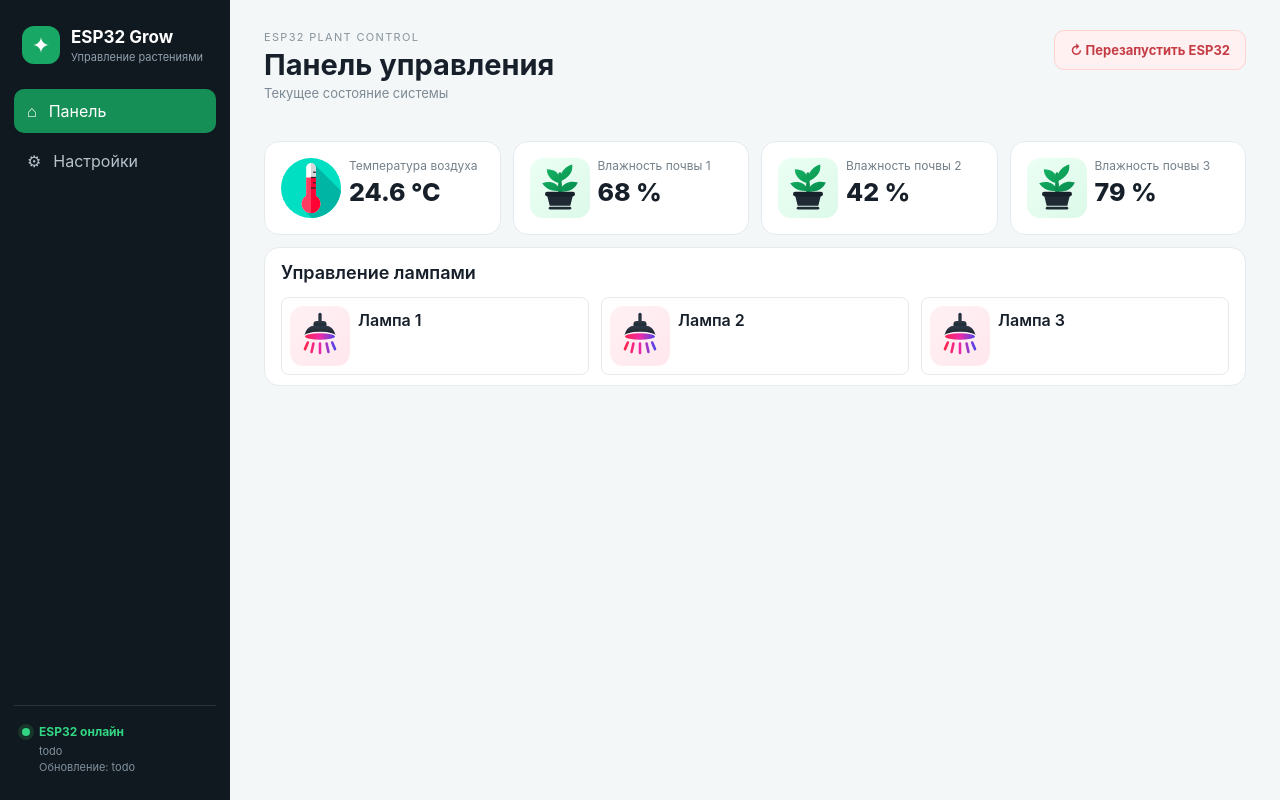
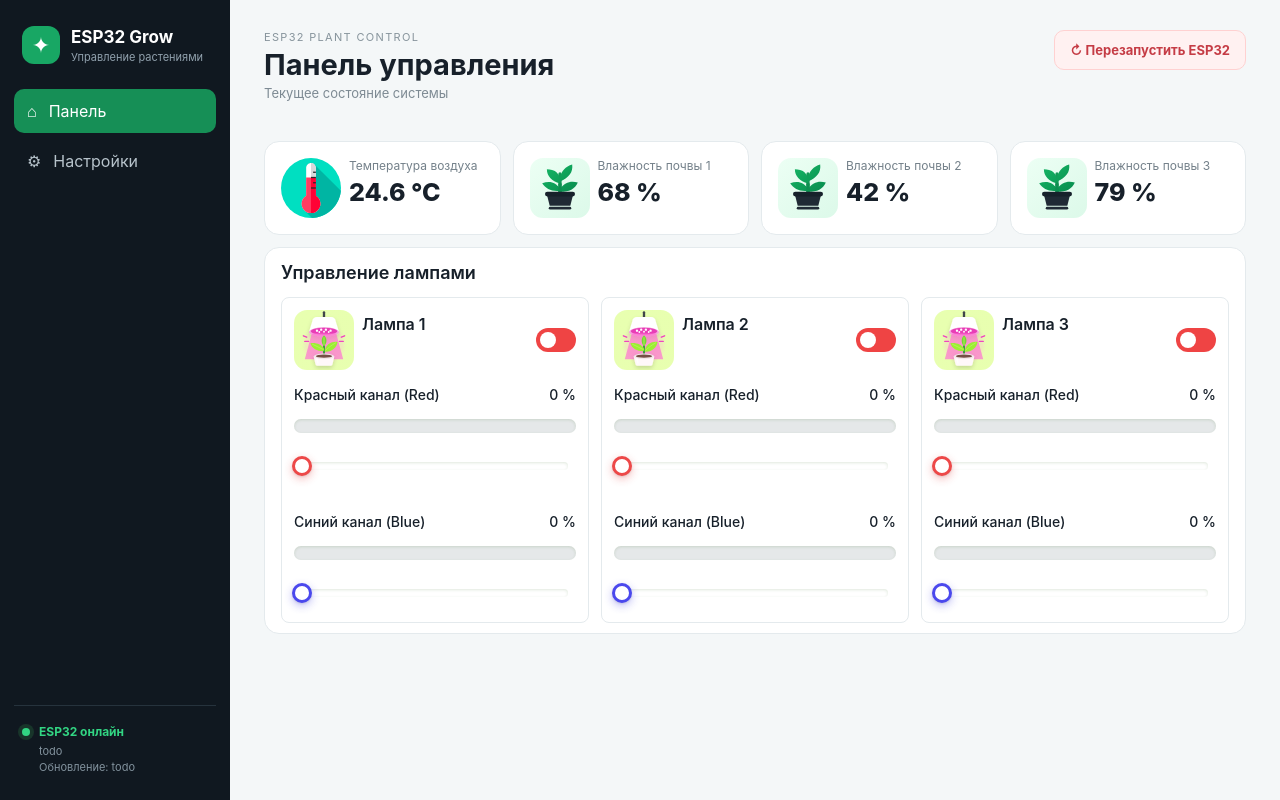
Before and after one commit to markov-git/esp32-lamp-web, a React (Vite) app: page / in a window 1280 px wide. Built offline with nearby package versions, Linux system fonts and the light colour scheme.

Commit message:
Управление каналами света

```diff
--- a/src/App.css
+++ b/src/App.css
@@ -222,3 +222,11 @@ button {
     display: flex;
     gap: 12px;
 }
+
+.mt10 {
+    margin-top: 10px;
+}
+
+.mt22 {
+    margin-top: 22px;
+}
--- a/src/components/ui/LampCard.css
+++ b/src/components/ui/LampCard.css
@@ -1,5 +1,5 @@
 .lamp-card {
-	padding: 8px;
+	padding: 12px;
 	background: #fff;
 	border: 1px solid #e4eaed;
 	border-radius: 8px;
@@ -9,6 +9,7 @@
 .lamp-card-header {
 	display: flex;
 	gap: 8px;
+	justify-content: space-between;
 }
 
 .lamp-card-icon {
@@ -25,6 +26,11 @@
 .lamp-card-caption {
 	display: flex;
 	flex-direction: column;
+	flex: 1;
+}
+
+.lamp-card-toggle {
+	align-self: center;
 }
 
 .lamp-card-title {
@@ -32,3 +38,15 @@
 	font-weight: 600;
 	margin-top: 4px
 }
+
+.lamp-card-body {
+	margin-top: 16px;
+	display: flex;
+	flex-direction: column;
+	gap: 8px;
+}
+
+.lamp-card-label {
+	font-size: 14px;
+	font-weight: 500;
+}
--- a/src/components/ui/LampCard.tsx
+++ b/src/components/ui/LampCard.tsx
@@ -1,12 +1,74 @@
-import type { ILampState } from '../../types/esp32.ts';
+import type { ILampState, TLampChannel } from '../../types/esp32.ts';
 import './LampCard.css'
+import { Toggle } from './Toggle.tsx';
+import { Range } from './Range.tsx';
+import { ProgressBar } from './ProgressBar.tsx';
+import { setChannel } from '../../api/esp32.ts';
+import { useState } from 'react';
+import { useAppContext } from '../../Context.tsx';
 
 interface IProps {
 	value: ILampState | undefined;
 }
 
 export const LampCard = (props: IProps) => {
+	const [processing, setProcessing] = useState(false);
+	const ctx = useAppContext();
 
+	const someChannelEnabled = !!props.value?.red || !!props.value?.blue;
+
+	const changeChannelValue = async (channel: TLampChannel, value: number) => {
+		if (!props.value || processing) return;
+		try {
+			setProcessing(true);
+			const state = await setChannel(props.value.id, channel, value);
+			ctx?.changeState(state);
+		} catch (e) {
+			console.error(e);
+		} finally {
+			setProcessing(false);
+		}
+	}
+
+	const toggleLamp = async () => {
+		if (!props.value || processing) return;
+		try {
+			setProcessing(true);
+			const newValue = someChannelEnabled ? 0 : 100;
+			await setChannel(props.value.id, 'red', newValue);
+			const state = await setChannel(props.value.id, 'blue', newValue);
+			ctx?.changeState(state);
+		} catch (e) {
+			console.error(e);
+		} finally {
+			setProcessing(false);
+		}
+	}
+
+	const renderChannelControls = (channel: TLampChannel, className?: string) => {
+		const captionByChannel: Record<TLampChannel, string> = {
+			red: 'Красный канал (Red)',
+			blue: 'Синий канал (Blue)'
+		}
+		const value = props.value?.[channel];
+
+		return (
+			<>
+				<div className={"lamp-card-header" + (className || '')}>
+					<div className="lamp-card-label">
+						{captionByChannel[channel]}
+					</div>
+
+					<div className="lamp-card-label">
+						{`${value ?? '-'} %`}
+					</div>
+				</div>
+
+				<ProgressBar value={value ?? 0} mode={channel}/>
+				<Range value={value ?? 0} onChange={v => changeChannelValue(channel, v)} mode={channel}/>
+			</>
+		)
+	}
 
 	return (
 		<div className="lamp-card">
@@ -20,10 +82,15 @@ export const LampCard = (props: IProps) => {
 						{`Лампа ${props.value?.id || '-'}`}
 					</div>
 				</div>
+
+				<div className="lamp-card-toggle">
+					<Toggle value={someChannelEnabled} onChange={toggleLamp}/>
+				</div>
 			</div>
 
 			<div className="lamp-card-body">
-
+				{renderChannelControls('red')}
+				{renderChannelControls('blue', ' mt22')}
 			</div>
 		</div>
 	)
--- /dev/null
+++ b/src/components/ui/ProgressBar.tsx
@@ -0,0 +1,78 @@
+interface IProps {
+	min?: number;
+	max?: number;
+	value: number;
+
+	mode: 'red' | 'blue';
+}
+
+export const ProgressBar = ({
+						  min = 0,
+						  max = 100,
+						  value,
+						  mode,
+					  }: IProps) => {
+	const percent = ((value - min) / (max - min)) * 100;
+
+	const colorsByMode = {
+		red: {
+			activeTrackBg: 'linear-gradient(90deg, rgb(255 107 107), rgb(229 47 47))',
+			activeTrackBsh: 'rgb(229 47 47 / 30%) 0px 2px 8px',
+			thumbBorder: '3px solid rgb(237 72 72)',
+			thumbBsh: 'rgb(225 45 45 / 30%) 0px 3px 8px, rgba(0, 0, 0, 0.1) 0px 1px 2px',
+		},
+		blue: {
+			activeTrackBg: 'linear-gradient(90deg, rgb(110 107 255), rgb(49 47 229))',
+			activeTrackBsh: 'rgb(47 56 229 / 30%) 0px 2px 8px',
+			thumbBorder: '3px solid rgb(74 72 237)',
+			thumbBsh: 'rgb(49 45 225 / 30%) 0px 3px 8px, rgba(0, 0, 0, 0.1) 0px 1px 2px',
+		},
+	};
+
+	return (
+		<div
+			style={ {
+				padding: '8px 0',
+				borderRadius: '18px',
+				flex: 1,
+			} }
+		>
+			<div
+				style={ {
+					position: 'relative',
+					height: '14px',
+				} }
+			>
+				{/* Track */ }
+				<div
+					style={ {
+						position: 'absolute',
+						top: 0,
+						left: 0,
+						right: 0,
+						height: '14px',
+						borderRadius: '10px',
+						background: 'rgb(125 138 147 / 20%)',
+						boxShadow: 'inset 0 1px 3px rgba(50,100,30,.15)',
+					} }
+				/>
+
+				{/* Active track */ }
+				<div
+					style={ {
+						position: 'absolute',
+						top: 0,
+						left: 0,
+						width: `${ percent }%`,
+						height: '14px',
+						borderRadius: '10px',
+						background: colorsByMode[mode].activeTrackBg,
+						boxShadow: colorsByMode[mode].activeTrackBsh,
+						pointerEvents: 'none',
+					} }
+				/>
+
+			</div>
+		</div>
+	);
+};
--- /dev/null
+++ b/src/components/ui/Range.tsx
@@ -0,0 +1,123 @@
+import * as React from 'react';
+
+interface IProps {
+	min?: number;
+	max?: number;
+	value: number;
+
+	mode: 'red' | 'blue';
+
+	onChange: (value: number) => void;
+}
+
+export const Range = ({
+						  min = 0,
+						  max = 100,
+						  value,
+						  mode,
+						  onChange,
+					  }: IProps) => {
+
+	const percent = ((value - min) / (max - min)) * 100;
+
+	const handleChange = (e: React.ChangeEvent<HTMLInputElement>) => {
+		const nextValue = Number(e.target.value);
+		onChange(nextValue);
+	};
+
+	const colorsByMode = {
+		red: {
+			activeTrackBg: 'linear-gradient(90deg, rgb(255 107 107), rgb(229 47 47))',
+			activeTrackBsh: 'rgb(229 47 47 / 30%) 0px 2px 8px',
+			thumbBorder: '3px solid rgb(237 72 72)',
+			thumbBsh: 'rgb(225 45 45 / 30%) 0px 3px 8px, rgba(0, 0, 0, 0.1) 0px 1px 2px',
+		},
+		blue: {
+			activeTrackBg: 'linear-gradient(90deg, rgb(110 107 255), rgb(49 47 229))',
+			activeTrackBsh: 'rgb(47 56 229 / 30%) 0px 2px 8px',
+			thumbBorder: '3px solid rgb(74 72 237)',
+			thumbBsh: 'rgb(49 45 225 / 30%) 0px 3px 8px, rgba(0, 0, 0, 0.1) 0px 1px 2px',
+		},
+	};
+
+	return (
+		<div
+			style={ {
+				padding: '10px 8px',
+				borderRadius: '18px',
+				flex: 1,
+			} }
+		>
+			<div
+				style={ {
+					position: 'relative',
+					height: '14px',
+				} }
+			>
+				{/* Track */ }
+				<div
+					style={ {
+						position: 'absolute',
+						top: '3px',
+						left: 0,
+						right: 0,
+						height: '8px',
+						borderRadius: '10px',
+						background: 'rgba(255,255,255,.65)',
+						boxShadow: 'inset 0 1px 3px rgba(50,100,30,.15)',
+					} }
+				/>
+
+				{/* Active track */ }
+				<div
+					style={ {
+						position: 'absolute',
+						top: '3px',
+						left: 0,
+						width: `${ percent }%`,
+						height: '8px',
+						borderRadius: '10px',
+						background: colorsByMode[mode].activeTrackBg,
+						boxShadow: colorsByMode[mode].activeTrackBsh,
+						pointerEvents: 'none',
+					} }
+				/>
+
+				{/* Native range */ }
+				<input
+					type="range"
+					min={ min }
+					max={ max }
+					value={ value }
+					onChange={ handleChange }
+					aria-label="Яркость"
+					style={ {
+						position: 'absolute',
+						inset: 0,
+						width: '100%',
+						height: '14px',
+						margin: 0,
+						opacity: 0,
+						cursor: 'pointer',
+					} }
+				/>
+
+				{/* Custom thumb */ }
+				<div
+					style={ {
+						position: 'absolute',
+						top: '-3px',
+						left: `calc(${ percent }% - 10px)`,
+						width: '20px',
+						height: '20px',
+						borderRadius: '50%',
+						background: '#fff',
+						border: colorsByMode[mode].thumbBorder,
+						boxShadow: colorsByMode[mode].thumbBsh,
+						pointerEvents: 'none',
+					} }
+				/>
+			</div>
+		</div>
+	);
+};
--- /dev/null
+++ b/src/components/ui/Toggle.tsx
@@ -0,0 +1,34 @@
+interface IProps {
+	value: boolean;
+	onChange: (value: boolean) => void;
+}
+
+export const Toggle = ({value, onChange}: IProps) => {
+	return (
+		<button
+			onClick={() => onChange(!value)}
+			style={{
+				width: "40px",
+				height: "24px",
+				border: "none",
+				borderRadius: "12px",
+				backgroundColor: value ? "#22c55e" : "#ef4444",
+				cursor: "pointer",
+				padding: "4px",
+				transition: "background-color 0.2s ease",
+			}}
+			aria-pressed={value}
+		>
+			<div
+				style={{
+					width: "16px",
+					height: "16px",
+					borderRadius: "50%",
+					backgroundColor: "white",
+					transform: value ? "translateX(16px)" : "translateX(0)",
+					transition: "transform 0.2s ease",
+				}}
+			/>
+		</button>
+	);
+}
```
Also changed, not shown: public/lamp.svg.
